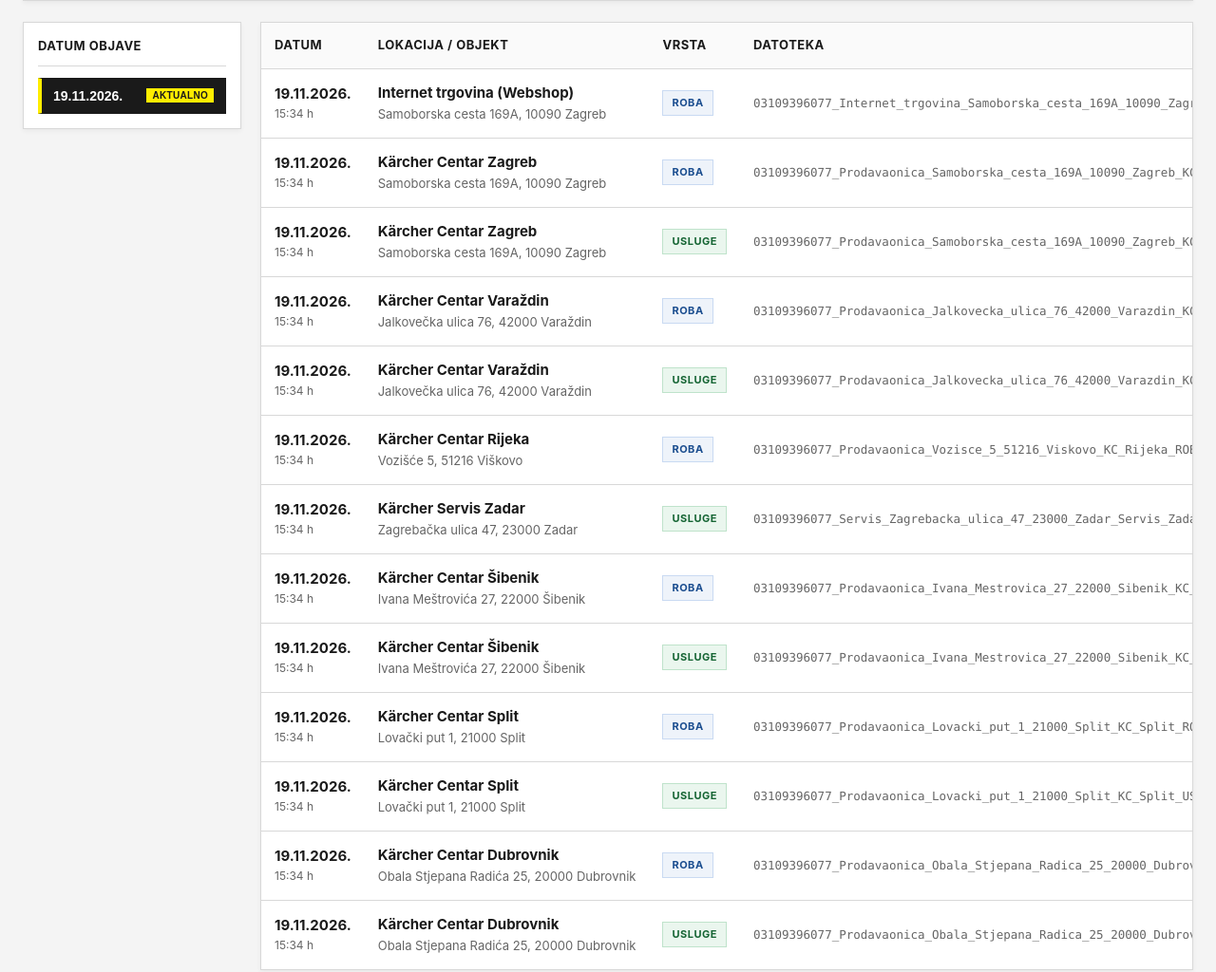
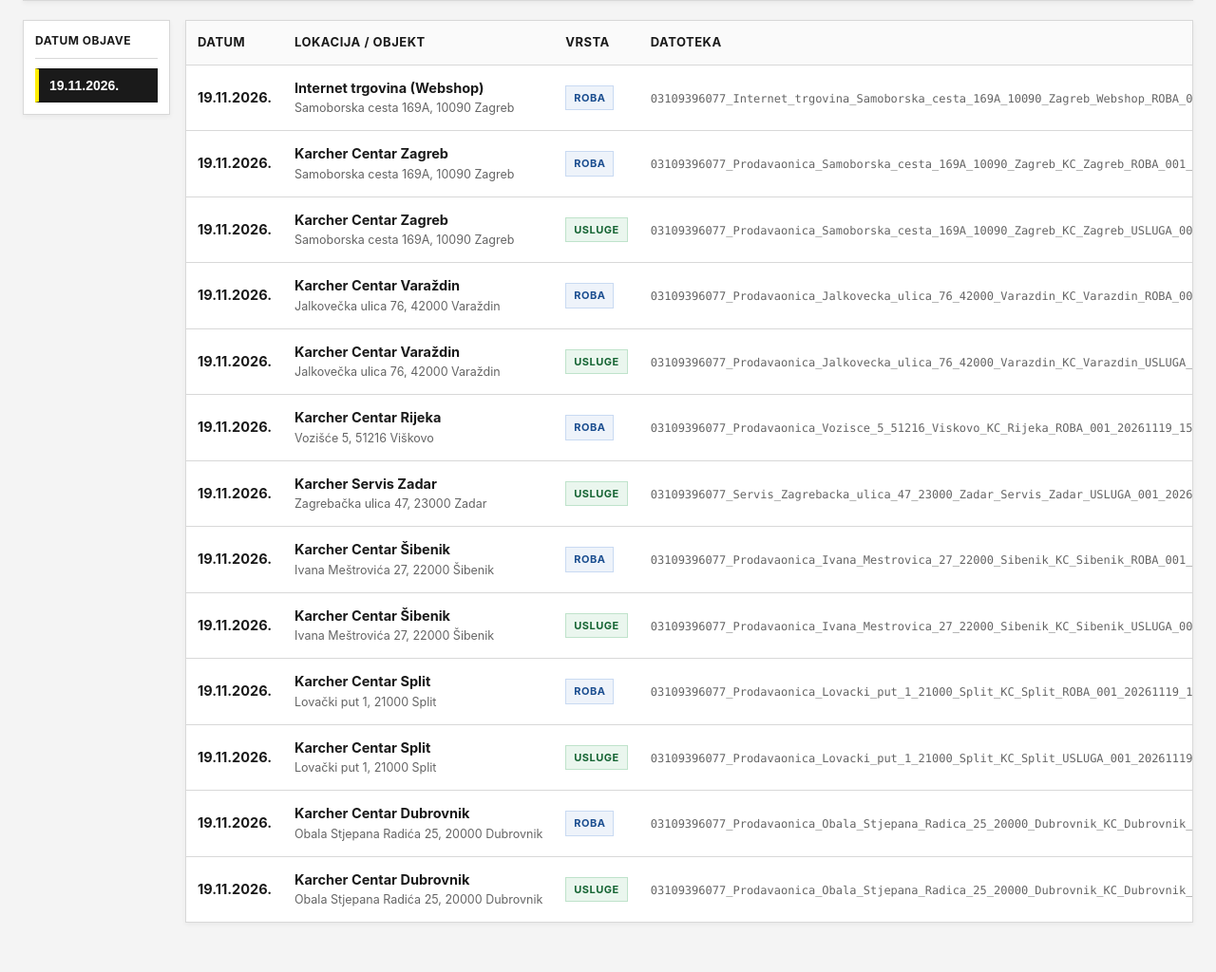
Before and after one commit to Karcher-AK-HR/AK-HR-Cjenici, a plain HTML site: page index.html in a window 1280 px wide. Shown: the part 401-1425 px from the top of the page at 95% size. Drawn offline with Linux system fonts and the light colour scheme.

Commit message:
Update index.html

```diff
--- a/index.html
+++ b/index.html
@@ -4,7 +4,7 @@
   <meta charset="UTF-8">
   <meta name="viewport" content="width=device-width, initial-scale=1, maximum-scale=2.0">
   <meta name="theme-color" content="#ffffff">
-  <title>Objava cjenika - Kärcher</title>
+  <title>Objava cjenika - Karcher</title>
 
   <style>
     :root {
@@ -29,7 +29,7 @@
       flex-direction: column;
     }
 
-    /* HEADER & ORIGINAL KÄRCHER LOGO */
+    /* HEADER & ORIGINAL KARCHER LOGO */
     header {
       background: #FFFFFF;
       border-bottom: 5px solid var(--k-yellow);
@@ -37,7 +37,7 @@
       box-shadow: 0 1px 3px rgba(0,0,0,0.08);
     }
     .header-container {
-      max-width: 1680px;
+      max-width: 1760px;
       width: 100%;
       margin: 0 auto;
     }
@@ -54,7 +54,7 @@
 
     /* MAIN CONTENT CONTAINER */
     main {
-      max-width: 1680px;
+      max-width: 1760px;
       width: 100%;
       margin: 36px auto;
       padding: 0 24px 60px 24px;
@@ -74,7 +74,7 @@
       border: 1px solid var(--k-border);
       box-shadow: 0 2px 5px rgba(0,0,0,0.05);
       padding: 18px 20px;
-      margin-bottom: 22px;
+      margin-bottom: 20px;
     }
 
     .channel-tabs {
@@ -179,11 +179,11 @@
       background: #F4F4F4;
     }
 
-    /* TWO-COLUMN DATA AREA: LEFT DATE SIDEBAR + RIGHT TABLE (ALIGNED AT TOP) */
+    /* TWO-COLUMN DATA AREA: COMPACT LEFT DATE SIDEBAR + WIDE RIGHT TABLE */
     .content-grid {
       display: grid;
-      grid-template-columns: 230px 1fr;
-      gap: 20px;
+      grid-template-columns: 155px 1fr;
+      gap: 16px;
       align-items: start;
     }
 
@@ -198,17 +198,17 @@
       background: #FFFFFF;
       border: 1px solid var(--k-border);
       box-shadow: 0 2px 5px rgba(0,0,0,0.05);
-      padding: 15px;
+      padding: 12px;
     }
 
     .sidebar-title {
-      font-size: 13px;
+      font-size: 12px;
       font-weight: 700;
       text-transform: uppercase;
       letter-spacing: 0.5px;
       color: var(--k-black);
-      padding-bottom: 10px;
-      margin-bottom: 12px;
+      padding-bottom: 9px;
+      margin-bottom: 10px;
       border-bottom: 1px solid var(--k-border);
     }
 
@@ -227,19 +227,17 @@
 
     .date-btn {
       width: 100%;
-      display: flex;
-      align-items: center;
-      justify-content: space-between;
-      gap: 8px;
+      display: block;
       background: #FAFAFA;
       color: var(--k-black);
       border: 1px solid var(--k-border);
-      padding: 10px 12px;
+      padding: 9px 11px;
       font-size: 14px;
       font-weight: 600;
       text-align: left;
       cursor: pointer;
       transition: all 0.15s ease;
+      white-space: nowrap;
     }
 
     @media (max-width: 1024px) {
@@ -260,28 +258,8 @@
       border-left: 4px solid var(--k-yellow);
     }
 
-    .date-btn-badge {
-      font-size: 10px;
-      font-weight: 700;
-      text-transform: uppercase;
-      padding: 2px 6px;
-      background: var(--k-yellow);
-      color: var(--k-black);
-      letter-spacing: 0.3px;
-    }
-
-    .date-btn-count {
-      font-size: 12px;
-      color: var(--k-muted);
-      font-weight: 500;
-    }
-
-    .date-btn.active .date-btn-count {
-      color: #cccccc;
-    }
-
     .date-btn-all {
-      margin-top: 6px;
+      margin-top: 4px;
       background: #FFFFFF;
       font-size: 13px;
       color: var(--k-muted);
@@ -323,7 +301,7 @@
     }
 
     th, td {
-      padding: 14px 14px;
+      padding: 13px 12px;
       text-align: left;
       border-bottom: 1px solid var(--k-border);
       vertical-align: middle;
@@ -340,7 +318,7 @@
     }
 
     td {
-      font-size: 15px;
+      font-size: 14.5px;
     }
 
     tr:hover td {
@@ -354,14 +332,6 @@
     .date-main {
       font-weight: 700;
       color: var(--k-black);
-      display: block;
-      white-space: nowrap;
-    }
-
-    .date-time {
-      font-size: 12px;
-      color: var(--k-muted);
-      display: block;
       white-space: nowrap;
     }
 
@@ -373,7 +343,7 @@
     }
 
     .loc-addr {
-      font-size: 13px;
+      font-size: 12.5px;
       color: var(--k-muted);
       display: block;
       margin-top: 2px;
@@ -385,7 +355,7 @@
       font-size: 11px;
       font-weight: 700;
       text-transform: uppercase;
-      padding: 4px 9px;
+      padding: 4px 8px;
       letter-spacing: 0.5px;
       white-space: nowrap;
     }
@@ -404,27 +374,27 @@
 
     .file-name {
       font-family: ui-monospace, SFMono-Regular, Menlo, Monaco, Consolas, monospace;
-      font-size: 12.5px;
+      font-size: 12px;
       color: var(--k-muted);
       white-space: nowrap;
     }
 
-    /* KÄRCHER BUTTONS */
+    /* KARCHER BUTTONS */
     .btn {
       background-image: -webkit-linear-gradient(bottom, #ffed00, #fff466);
       background-color: var(--k-yellow);
       color: var(--k-black);
       text-decoration: none;
       font-weight: 600;
-      font-size: 13px;
+      font-size: 12.5px;
       text-transform: uppercase;
-      padding: 12px 18px;
+      padding: 11px 14px;
       display: inline-block;
       border: 1px solid #e3e3e3;
       transition: all 0.2s ease;
       text-align: center;
       line-height: 1.2;
-      min-width: 135px;
+      min-width: 125px;
       white-space: nowrap;
     }
 
@@ -442,7 +412,7 @@
       font-size: 13px;
     }
     .footer-container {
-      max-width: 1680px;
+      max-width: 1760px;
       margin: 0 auto;
     }
     .footer-container p {
@@ -510,8 +480,8 @@
 
   <header>
     <div class="header-container">
-      <a href="https://www.karcher.com/hr/" class="logo-link" aria-label="Kärcher Hrvatska">
-        <img src="./kaercher-com-brandmark.svg" alt="Kärcher" class="karcher-logo">
+      <a href="https://www.karcher.com/hr/" class="logo-link" aria-label="Karcher">
+        <img src="./kaercher-com-brandmark.svg" alt="Karcher" class="karcher-logo">
       </a>
     </div>
   </header>
@@ -525,7 +495,7 @@
       <div class="filter-box">
         <div class="channel-tabs" role="group" aria-label="Odabir prodajnog kanala">
           <button type="button" class="tab-btn active" data-channel="ALL">Svi kanali</button>
-          <button type="button" class="tab-btn" data-channel="KC">Kärcher Centri</button>
+          <button type="button" class="tab-btn" data-channel="KC">Karcher Centri</button>
           <button type="button" class="tab-btn" data-channel="SERVIS">Servisi</button>
           <button type="button" class="tab-btn" data-channel="WEBSHOP">Webshop</button>
         </div>
@@ -589,8 +559,8 @@
 
   <footer>
     <div class="footer-container">
-      <strong>Kärcher Hrvatska</strong>
-      <p>© 2026 Alfred Kärcher GmbH</p>
+      <strong>Karcher d.o.o.</strong>
+      <p>© 2026 Karcher d.o.o.</p>
     </div>
   </footer>
 
@@ -598,13 +568,13 @@
     document.addEventListener("DOMContentLoaded", function () {
       const LOCATION_INFO = {
         "Webshop":      { title: "Internet trgovina (Webshop)", address: "Samoborska cesta 169A, 10090 Zagreb", order: 1 },
-        "KC_Zagreb":    { title: "Kärcher Centar Zagreb",       address: "Samoborska cesta 169A, 10090 Zagreb", order: 2 },
-        "KC_Varazdin":  { title: "Kärcher Centar Varaždin",     address: "Jalkovečka ulica 76, 42000 Varaždin", order: 3 },
-        "KC_Rijeka":    { title: "Kärcher Centar Rijeka",       address: "Vozišće 5, 51216 Viškovo",            order: 4 },
-        "Servis_Zadar": { title: "Kärcher Servis Zadar",        address: "Zagrebačka ulica 47, 23000 Zadar",    order: 5 },
-        "KC_Sibenik":   { title: "Kärcher Centar Šibenik",      address: "Ivana Meštrovića 27, 22000 Šibenik",  order: 6 },
-        "KC_Split":     { title: "Kärcher Centar Split",        address: "Lovački put 1, 21000 Split",          order: 7 },
-        "KC_Dubrovnik": { title: "Kärcher Centar Dubrovnik",    address: "Obala Stjepana Radića 25, 20000 Dubrovnik", order: 8 }
+        "KC_Zagreb":    { title: "Karcher Centar Zagreb",       address: "Samoborska cesta 169A, 10090 Zagreb", order: 2 },
+        "KC_Varazdin":  { title: "Karcher Centar Varaždin",     address: "Jalkovečka ulica 76, 42000 Varaždin", order: 3 },
+        "KC_Rijeka":    { title: "Karcher Centar Rijeka",       address: "Vozišće 5, 51216 Viškovo",            order: 4 },
+        "Servis_Zadar": { title: "Karcher Servis Zadar",        address: "Zagrebačka ulica 47, 23000 Zadar",    order: 5 },
+        "KC_Sibenik":   { title: "Karcher Centar Šibenik",      address: "Ivana Meštrovića 27, 22000 Šibenik",  order: 6 },
+        "KC_Split":     { title: "Karcher Centar Split",        address: "Lovački put 1, 21000 Split",          order: 7 },
+        "KC_Dubrovnik": { title: "Karcher Centar Dubrovnik",    address: "Obala Stjepana Radića 25, 20000 Dubrovnik", order: 8 }
       };
 
       let allRows = [];
@@ -631,7 +601,6 @@
         const [, oib, middlePart, vrstaRaw, spremiste, yyyy, mm, dd, hh, min] = match;
         const vrsta = vrstaRaw.toUpperCase();
         const datum = `${dd}.${mm}.${yyyy}.`;
-        const vrijeme = `${hh}:${min}`;
         const dateIso = `${yyyy}-${mm}-${dd}`;
         const sortStamp = `${yyyy}${mm}${dd}_${hh}${min}`;
 
@@ -662,7 +631,6 @@
           fileName,
           downloadUrl: "./" + encodedPath,
           datum,
-          vrijeme,
           dateIso,
           sortStamp,
           vrsta,
@@ -721,26 +689,20 @@
         const dateMap = new Map();
         rows.forEach(r => {
           if (!dateMap.has(r.dateIso)) {
-            dateMap.set(r.dateIso, { display: r.datum, count: 0 });
+            dateMap.set(r.dateIso, r.datum);
           }
-          dateMap.get(r.dateIso).count++;
         });
 
         const sortedDates = Array.from(dateMap.entries()).sort((a, b) => b[0].localeCompare(a[0]));
         latestDateIso = sortedDates.length > 0 ? sortedDates[0][0] : "ALL";
         selectedDate = latestDateIso;
 
-        sortedDates.forEach(([iso, info], idx) => {
+        sortedDates.forEach(([iso, display]) => {
           const btn = document.createElement("button");
           btn.type = "button";
           btn.className = "date-btn" + (iso === selectedDate ? " active" : "");
           btn.dataset.date = iso;
-
-          const rightPart = idx === 0
-            ? `<span class="date-btn-badge">Aktualno</span>`
-            : `<span class="date-btn-count">${info.count}</span>`;
-
-          btn.innerHTML = `<span>${info.display}</span>${rightPart}`;
+          btn.textContent = display;
           btn.addEventListener("click", () => selectDate(iso));
           dateContainer.appendChild(btn);
         });
@@ -750,7 +712,7 @@
           allBtn.type = "button";
           allBtn.className = "date-btn date-btn-all";
           allBtn.dataset.date = "ALL";
-          allBtn.innerHTML = `<span>Svi datumi (15 dana)</span><span class="date-btn-count">${rows.length}</span>`;
+          allBtn.textContent = "Svi datumi";
           allBtn.addEventListener("click", () => selectDate("ALL"));
           dateContainer.appendChild(allBtn);
         }
@@ -813,7 +775,6 @@
           tr.innerHTML = `
             <td>
               <span class="date-main">${item.datum}</span>
-              <span class="date-time">${item.vrijeme} h</span>
             </td>
             <td>
               <span class="loc-title">${escapeHtml(item.locTitle)}</span>
```
